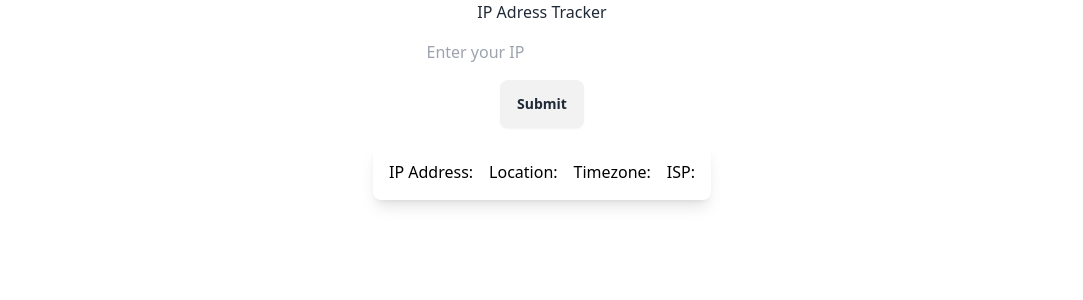
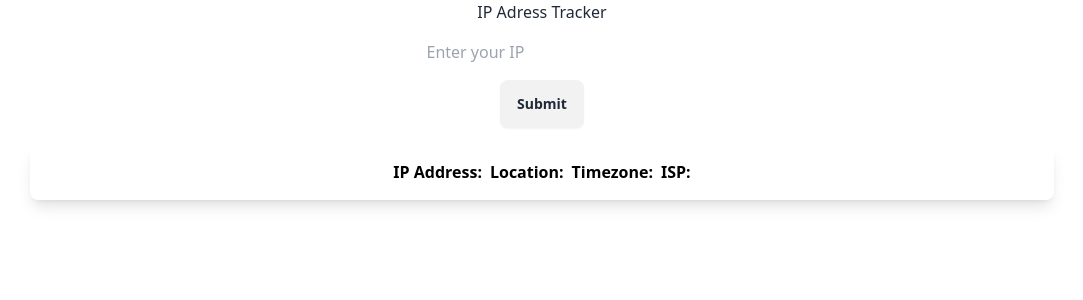
Before and after one commit to DaMuehlthaler/IPTracker, a SvelteKit app: page / in a window 1280 px wide. Shown: the top 300 px of the page, without its empty margins (98-1181 px from the left). Built offline with nearby package versions, Linux system fonts and the light colour scheme.

Commit message:
optical fixes detail

```diff
--- a/src/routes/+page.svelte
+++ b/src/routes/+page.svelte
@@ -41,14 +41,28 @@
 	}
 </script>
 
-<div class="flex flex-col items-center justify-center gap-4 ">
+<div class="flex flex-col items-center justify-center gap-4">
 	<h1>IP Adress Tracker</h1>
 	<input type="text" bind:value={ip} placeholder="Enter your IP" />
 	<button class="btn" onclick={combineLink}>Submit</button>
-	<div class="flex flex-row items-center justify-center gap-4 bg-white p-4 rounded-lg shadow-lg text-black">
-		<p>IP Address: {ipad}</p>
-		<p>Location: {location}</p>
-		<p>Timezone: {timezone}</p>
-		<p>ISP: {isp}</p>
+	<div
+		class="flex h-[80%] w-[80%] flex-row items-start justify-center gap-2 rounded-lg bg-white p-4 text-black shadow-lg"
+	>
+		<div>
+			<p class="font-bold">IP Address:</p>
+			<p>{ipad}</p>
+		</div>
+		<div>
+			<p class="font-bold">Location:</p>
+			<p>{location}</p>
+		</div>
+		<div>
+			<p class="font-bold">Timezone:</p>
+			<p>{timezone}</p>
+		</div>
+		<div>
+			<p class="font-bold">ISP:</p>
+			<p>{isp}</p>
+		</div>
 	</div>
 </div>
```
